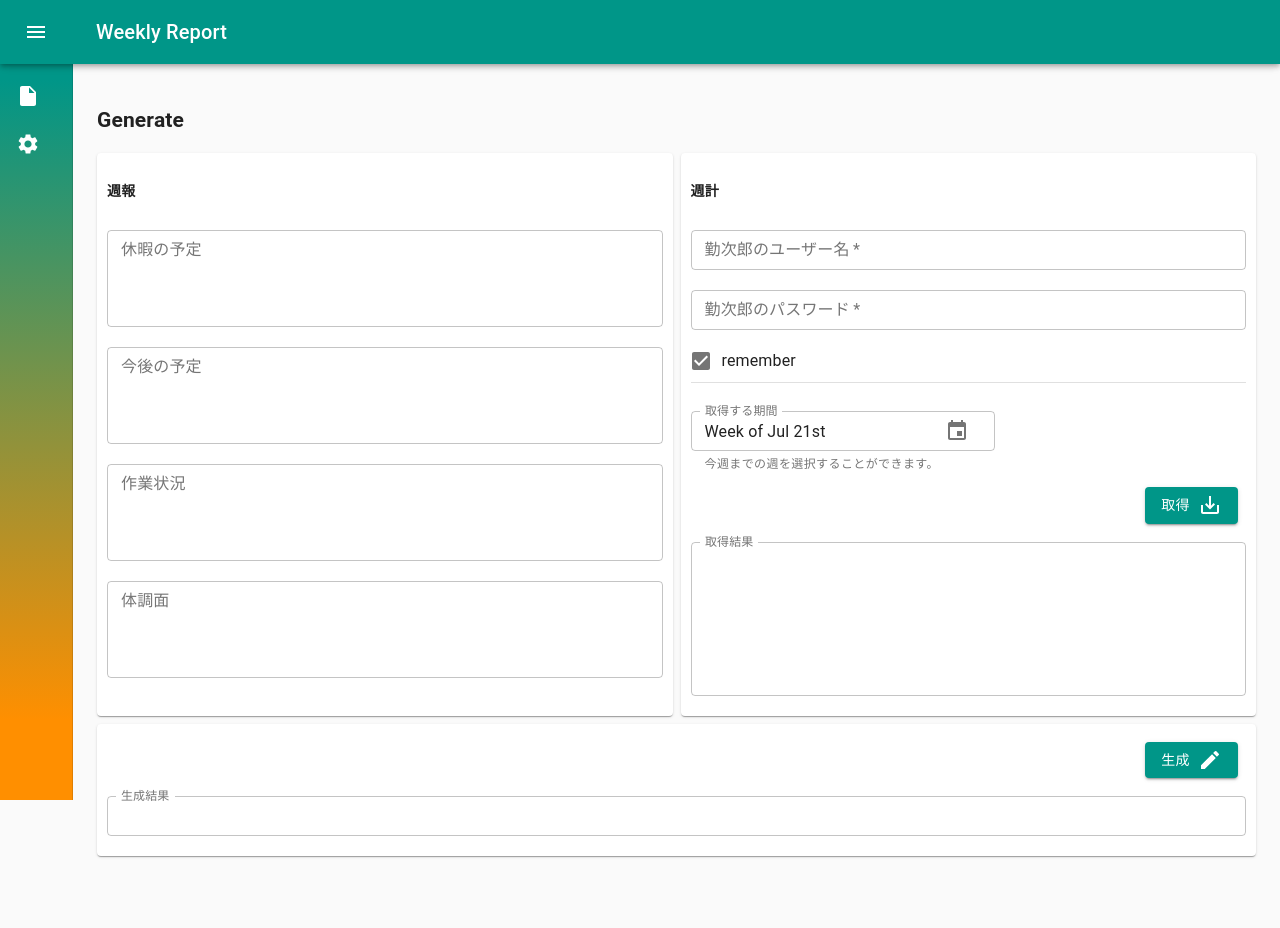
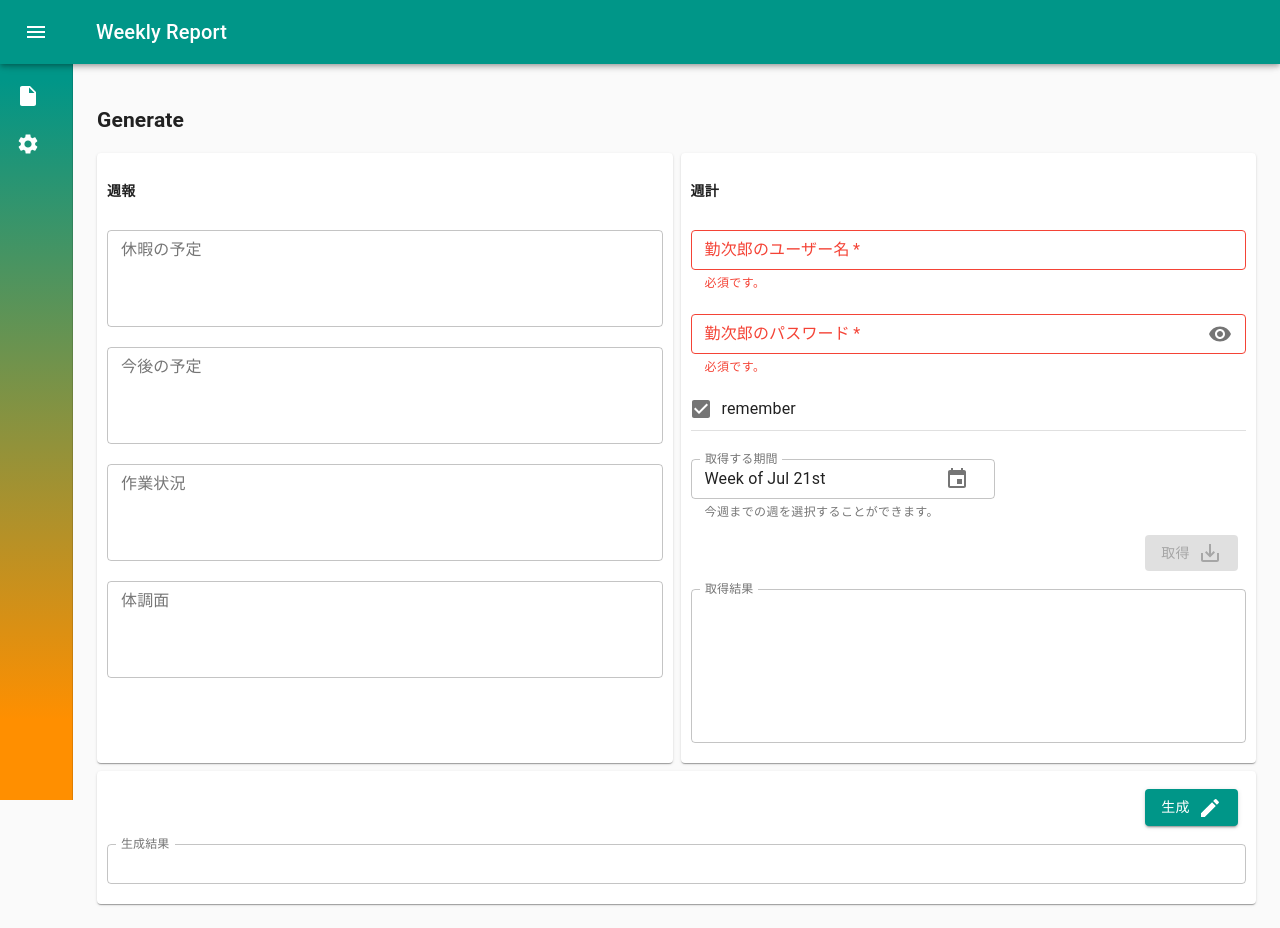
Before and after one commit to kazboo/my-react-gas-ts, a React app: page / in a window 1280 px wide. Before the commit the page ends 880 px from the top, so only its background shows below. Built offline with nearby package versions, Linux system fonts and the light colour scheme.

Commit message:
add: バリデーション、パスワードの表示/非表示

```diff
--- a/src/components/generate/Generate.tsx
+++ b/src/components/generate/Generate.tsx
@@ -1,8 +1,9 @@
 import React from 'react';
 import clsx from 'clsx';
-import {makeStyles} from '@material-ui/core';
+import {makeStyles, withStyles} from '@material-ui/core';
 import {green, amber} from '@material-ui/core/colors';
 import CircularProgress from '@material-ui/core/CircularProgress';
+import InputAdornment from '@material-ui/core/InputAdornment';
 import Grid from '@material-ui/core/Grid';
 import Button from '@material-ui/core/Button';
 import TextField from '@material-ui/core/TextField';
@@ -13,6 +14,10 @@ import Snackbar from '@material-ui/core/Snackbar';
 import Divider from '@material-ui/core/Divider';
 import IconButton from '@material-ui/core/IconButton';
 import SnackbarContent from '@material-ui/core/SnackbarContent';
+import AccountIcon from '@material-ui/icons/AccountBox';
+import VisibilityIcon from '@material-ui/icons/Visibility';
+import VisibilityOffIcon from '@material-ui/icons/VisibilityOff';
+import LockIcon from '@material-ui/icons/Lock';
 import GetReportIcon from '@material-ui/icons/SaveAlt';
 import GenerateIcon from '@material-ui/icons/Create';
 import CloseIcon from '@material-ui/icons/Close';
@@ -81,7 +86,7 @@ interface WorkingHour {
     actualWorkingHour: string;
 }
 
-interface GetWorkingHoursEvent extends React.FormEvent<HTMLInputElement> {
+interface FormEvent extends React.FormEvent<HTMLInputElement> {
     target: HTMLInputElement;
 }
 
@@ -140,9 +145,18 @@ const Generate: React.FC<Props> = (props) => {
     const [selectedDate, setSelectedDate] = React.useState(startOfWeek(new Date()));
     /** 取得ボタンのローディング */
     const [kinjirouLoading, setKinjirouLoading] = React.useState(false);
+    /** 取得結果のメッセージを表示するスナックバー(表示/非表示) */
     const [snackbarOpen, setSnakberOpen] = React.useState(false);
+    /** 取得結果のメッセージを表示するスナックバー(種類) */
     const [snackbarVariant, setSnakberVariant] = React.useState(null);
+    /** 取得結果のメッセージを表示するスナックバー(メッセージ) */
     const [resultMessage, setResultMessage] = React.useState(null);
+    /** 入力エラーかどうか(勤次郎ユーザー名) */
+    const [usernameError, setUsernameError] = React.useState(true);
+    /** 入力エラーかどうか(勤次郎パスワード) */
+    const [passwordError, setPasswordError] = React.useState(true);
+    /** パスワードの表示/非表示(勤次郎パスワード) */
+    const [showPassword, setShowPassword] = React.useState(false);
 
     function parseWorkingHours(whs: WorkingHour[]) {
         if (!whs) {
@@ -185,16 +199,24 @@ const Generate: React.FC<Props> = (props) => {
         }
     }
 
-    const handleWorkingHoursTextFileldChange = (event: GetWorkingHoursEvent) => {
+    const handleWorkingHoursTextFileldChange = (event: FormEvent) => {
         setWorkingHours(event.target.value);
     };
 
-    const handleKinjiroUserNameTextFieldChange = (event: GetWorkingHoursEvent) => {
-        setkinjirouUserName(event.target.value);
+    const handleKinjiroUserNameTextFieldChange = (event: FormEvent) => {
+        const value: string = event.target.value;
+        // 必須チェック
+        setUsernameError(value === '');
+        // 入力値を保持する
+        setkinjirouUserName(value);
     };
 
-    const handleKinjiroPasswordTextFieldChange = (event: GetWorkingHoursEvent) => {
-        setkinjirouPassword(event.target.value);
+    const handleKinjiroPasswordTextFieldChange = (event: FormEvent) => {
+        const value: string = event.target.value;
+        // 必須チェック
+        setPasswordError(value === '');
+        // 入力値を保持する
+        setkinjirouPassword(value);
     };
 
     const handleDateRangeChange = (date: Date) => {
@@ -207,6 +229,14 @@ const Generate: React.FC<Props> = (props) => {
         }
         setSnakberOpen(false);
     }
+
+    const handleClickShowPassword = () => {
+        setShowPassword(!showPassword);
+    };
+
+    const handleMouseDownPassword = (event: any) => {
+        event.preventDefault();
+    };
 
     return (
         <>
@@ -275,6 +305,8 @@ const Generate: React.FC<Props> = (props) => {
                             margin="dense"
                             onChange={handleKinjiroUserNameTextFieldChange}
                             className={classes.textField}
+                            error={usernameError}
+                            helperText={usernameError ? "必須です。" : " "}
                         />
                         <TextField
                             id="input-kinjirou-password"
@@ -282,11 +314,27 @@ const Generate: React.FC<Props> = (props) => {
                             required={true}
                             variant={txtVariant}
                             fullWidth={true}
-                            type="password"
+                            type={showPassword ? "text" : "password"}
                             autoComplete="current-password"
                             margin="dense"
                             onChange={handleKinjiroPasswordTextFieldChange}
                             className={classes.textField}
+                            error={passwordError}
+                            helperText={passwordError ? "必須です。" : " "}
+                            InputProps={{
+                                endAdornment: (
+                                    <InputAdornment position="end">
+                                        <IconButton
+                                            edge="end"
+                                            aria-label="toggle password visibility"
+                                            onClick={handleClickShowPassword}
+                                            onMouseDown={handleMouseDownPassword}
+                                        >
+                                        {showPassword ? <VisibilityOffIcon /> : <VisibilityIcon />}
+                                        </IconButton>
+                                    </InputAdornment>
+                                ),
+                            }}
                         />
                         <div>
                             <FormControlLabel
@@ -313,7 +361,8 @@ const Generate: React.FC<Props> = (props) => {
                                 variant="contained"
                                 color="primary"
                                 className={classes.button}
-                                disabled={kinjirouLoading}
+                                // ローディング中、あるいはバリデートエラーがある場合は非活性化
+                                disabled={kinjirouLoading || (passwordError || usernameError)}
                                 onClick={handleWorkingHoursClick}>
                                 取得
                                 <GetReportIcon className={classes.rightIcon} />
--- a/src/components/generate/WeekDatePicker.tsx
+++ b/src/components/generate/WeekDatePicker.tsx
@@ -4,8 +4,8 @@ import React from 'react';
 import {makeStyles} from '@material-ui/core';
 import IconButton from '@material-ui/core/IconButton';
 import {
-  MuiPickersUtilsProvider,
-  KeyboardDatePicker,
+    MuiPickersUtilsProvider,
+    KeyboardDatePicker,
 } from '@material-ui/pickers';
 import DateFnsUtils from '@date-io/date-fns';
 import format from "date-fns/format";
```
